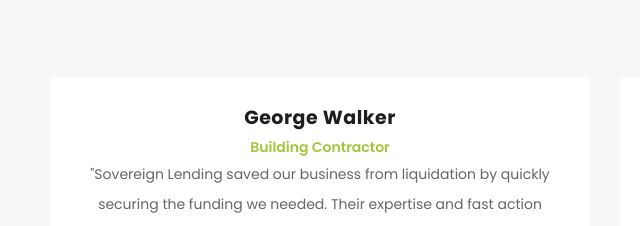
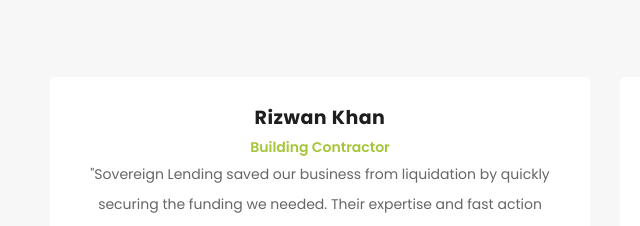
Before and after one commit to Rizk303/SovLending, a plain HTML site: page index.html in a window 1280 px wide. Shown: the part 3874-4100 px from the top of the page, 35-675 px from the left. Drawn offline with Linux system fonts and the light colour scheme.

Commit message:
Update index.html

```diff
--- a/index.html
+++ b/index.html
@@ -276,7 +276,7 @@
 
               <div class="testimonial-item">
                 <div class="inner-content">
-                  <h4>George Walker</h4>
+                  <h4>Rizwan Khan</h4>
                   <span>Building Contractor</span>
                   <p>"Sovereign Lending saved our business from liquidation by quickly securing the funding we needed. Their expertise and fast action helped us stay afloat and get back on track. We’re beyond grateful for their support."</p>
                 </div>
```
